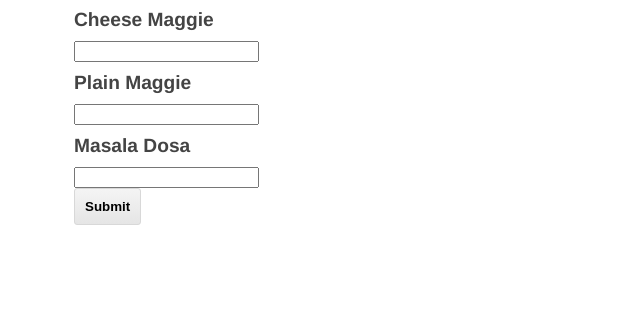
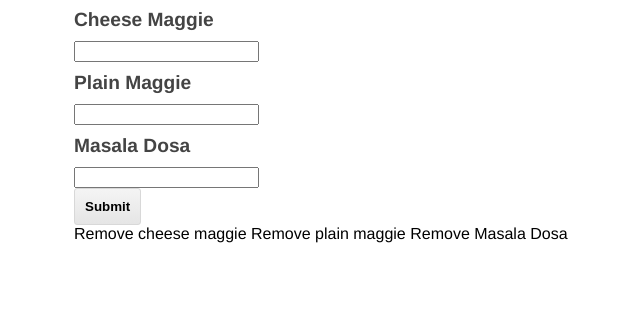
Before and after one commit to Groverkss/Hindi-nahi-aata, a Flask app: page / in a window 1280 px wide. Shown: the part 171-505 px from the top of the page, without its empty margins (96-736 px from the left). Run offline with Flask 2, Linux system fonts and the light colour scheme.

Commit message:
added remove hyperlinks

```diff
--- a/static/css/main.css
+++ b/static/css/main.css
@@ -4,6 +4,15 @@ form label {
   font-weight: bold;
   display: block;
   padding: 10px 0;
+}
+
+a.button {
+    -webkit-appearance: button;
+    -moz-appearance: button;
+    appearance: button;
+
+    text-decoration: none;
+    color: initial;
 }
 
 form input#name,
--- a/templates/contact.html
+++ b/templates/contact.html
@@ -38,5 +38,9 @@
         </div>
         {{ form.submit }}
     </form>
+    <!-- these are buttons -->
+    <a href="https://google.com" class="button">Remove cheese maggie</a>
+    <a href="https://google.com" class="button">Remove plain maggie</a>
+    <a href="https://google.com" class="button">Remove Masala Dosa</a>
 </div>
 {% endblock %}
```
Also changed, not shown: data/order.db.
